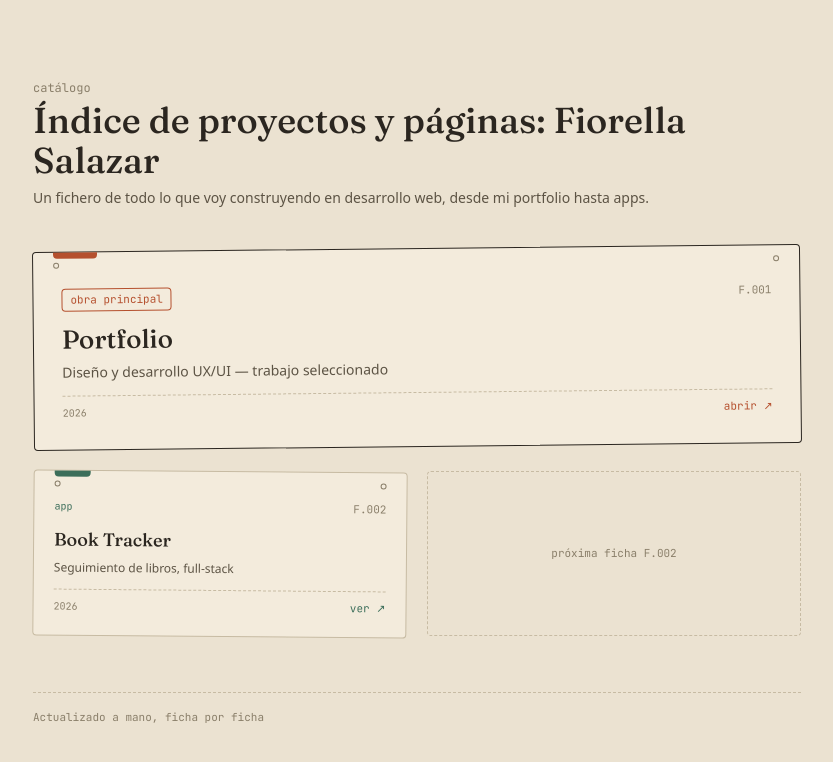
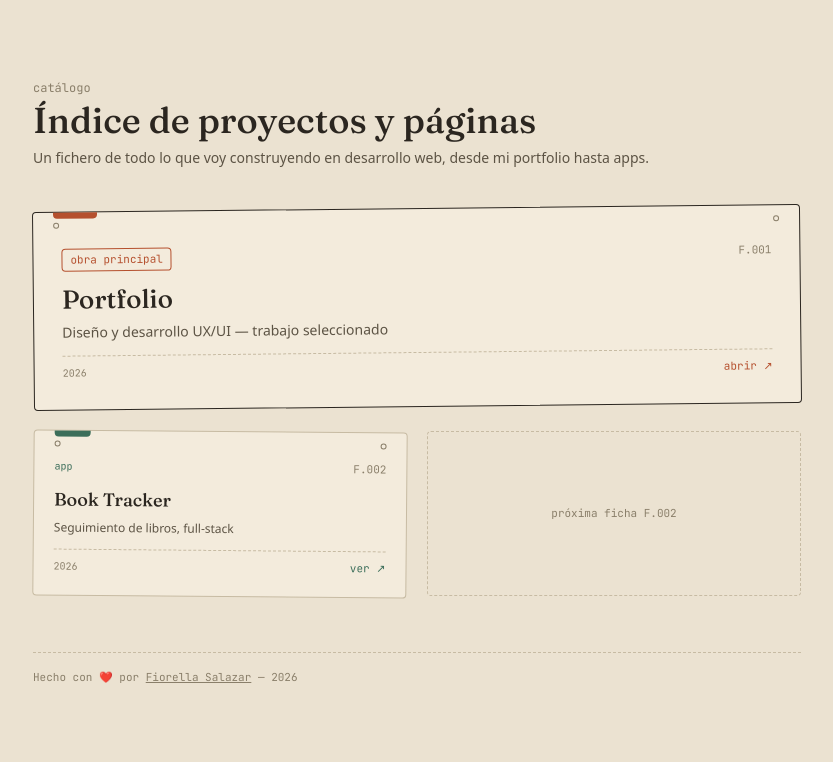
Before and after one commit to Fiore-RS/index, a React (Vite) app: page / in a window 1280 px wide. Shown: the top 762 px of the page, without its empty margins (223-1056 px from the left). Built offline with nearby package versions, Linux system fonts and the light colour scheme.

Commit message:
Update header and footer text for clarity in App component

```diff
--- a/src/App.tsx
+++ b/src/App.tsx
@@ -6,7 +6,7 @@ function App() {
       <header className="mx-auto mb-10 max-w-3xl">
         <p className="font-mono text-xs text-ink-muted">catálogo</p>
         <h1 className="mt-1 font-display text-3xl font-medium text-ink sm:text-4xl">
-          Índice de proyectos y páginas: Fiorella Salazar
+          Índice de proyectos y páginas
         </h1>
         <p className="mt-2 text-sm text-ink-soft">
           Un fichero de todo lo que voy construyendo en desarrollo web, desde mi portfolio hasta apps.
@@ -17,7 +17,7 @@ function App() {
 
       <footer className="mx-auto mt-14 max-w-3xl border-t border-dashed border-line pt-4">
         <p className="font-mono text-[11px] text-ink-muted">
-          Actualizado a mano, ficha por ficha
+          Hecho con ❤️ por <a href="https://fiore-rs.github.io/Portfolio/" className="underline">Fiorella Salazar</a> — 2026
         </p>
       </footer>
     </div>
```
